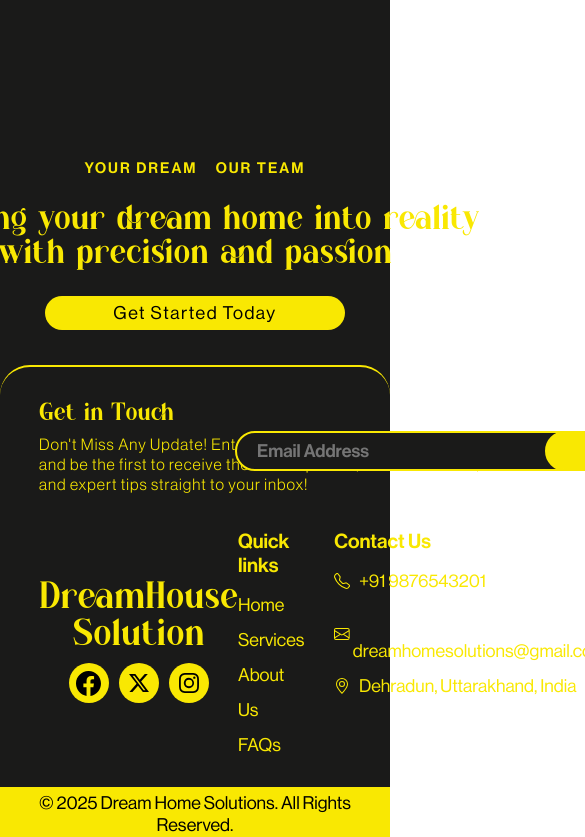
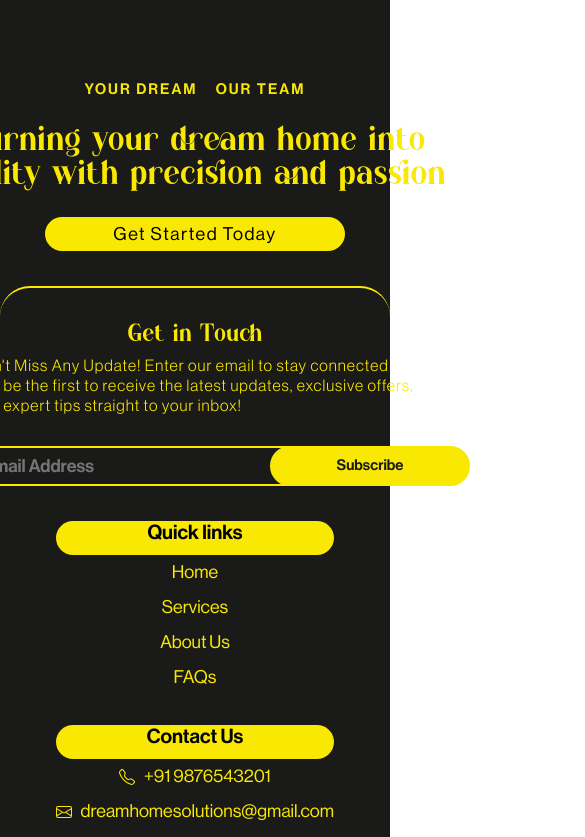
Before and after one commit to satpalsingh007/Dream-Home-Solution, a React (Vite) app: page / in a window 390 px wide. Shown: the part 4160-4997 px from the top of the page, 585 px wide, since content can reach past the window. Built offline with nearby package versions, Linux system fonts and the light colour scheme.

Commit message:
new commit

```diff
--- a/index.html
+++ b/index.html
@@ -8,8 +8,8 @@
     <link rel="stylesheet" href="./style/header.css">
     <link rel="stylesheet" href="./style/homepage.css">
     <link rel="stylesheet" href="./style/contactus.css">
+    <link rel="stylesheet" href="./style/footer.css">
     <link rel="stylesheet" href="./style/responsive.css">
-    <link rel="stylesheet" href="./style/footer.css">
 </head>
 <body class="body">
     <div id="main"></div>
--- a/src/components/Footer.js
+++ b/src/components/Footer.js
@@ -115,7 +115,7 @@ const Footer = () => {
               &nbsp; &nbsp;Dehradun, Uttarakhand, India
             </div>
           </div>
-          <div>
+          <div className="footer-mid-second-legal">
             <h3>Legal</h3>
             <div>Privacy Policy</div>
             <div>Terms of Services</div>
--- a/style/responsive.css
+++ b/style/responsive.css
@@ -42,7 +42,22 @@
   .contactus-form-section {
     padding: 10vh 3vw;
   }
+  /* footer */
+  /* .footer{
+    gap: 20px;
+  } */
 }
+
+@media (max-width: 1250px){
+  .footer-mid{
+    flex-direction: column;
+    gap: 10px;
+    width: 100%;
+    align-items: center;
+
+  }
+}
+
 @media (max-width: 1000px) {
   /* header */
   .header {
@@ -195,6 +210,42 @@
   .contactus-form-section {
     padding: 10vh 3vw;
   }
+
+  /* Footer */
+  .footer{
+    gap: 25px;
+  }
+  .footer-mid{
+    gap: 0;
+    align-items: center;
+    justify-content: center;
+    padding: 2vh 10vw 0;
+  }
+  .footer-mid-left{
+    width: 100%;
+    align-items: center;
+    justify-content: center;
+    align-items: justify;
+  }
+  .footer-mid-left p{
+    text-align: center;
+    width: 100%;
+  }
+  .footer-mid-second{
+    flex-direction: column-reverse;
+    gap: 10px;
+  }
+  .footer-mid-second-right div h3{
+    justify-content: center;
+    text-align: center;
+  }
+
+  .footer-mid-second-right div div{
+    justify-content: center;
+  }
+  .footer-mid-second-left{
+    padding-bottom: 5vh;
+  }
 }
 
 @media (max-width: 800px) {
@@ -266,6 +317,12 @@
     width: 90%;
   }
 }
+@media (max-width: 710px){
+  .footer-mid-second{
+    padding: 0 5vw;
+  }
+
+}
 @media (max-width: 700px) {
   .homepage {
     gap: 5px;
@@ -294,6 +351,23 @@
     font-size: 12px;
     text-align: left;
   }
+  /* footer */
+  .footer{
+    gap: 15px;
+  }
+  .footer-mid-second-right{
+    flex-wrap: wrap;
+    /* align-items: center; */
+    gap: 10px;
+    justify-content: space-around;
+    padding-bottom: 30px;
+  }
+  .footer-mid-right input{
+    width: 60vw;
+  }
+  .footer-mid-right div{
+    width: 20vw;
+  }
 }
 
 @media (max-width: 600px) {
@@ -307,6 +381,18 @@
 
     /* height: 100%; */
     /* right: 1px; */
+  }
+  /* footer */
+  .footer-top{
+    width: 100vw;
+  }
+  .footer-top h3{
+    width: auto;
+    padding: 0 5vw;
+    font-size: 25px;
+  }
+  .footer-mid-right input{
+    width: 300px;
   }
 }
 @media (max-width: 550px) {
@@ -324,4 +410,25 @@
     padding: 0;
     padding-bottom: 10px;
   }
+  .footer-mid-second-right{
+    flex-direction: column;
+  }
+  .footer-mid-right input{
+    /* left: 20px; */
+  }
+  .footer-mid-second-right div h3{
+    background-color: #f9e802;
+    border-radius: 20px;
+    padding: 2vh;
+    padding: 0;
+    color: black;
+    display: flex;
+    align-items: center;
+    justify-content: center;
+
+
+  }
+  .footer-mid-second-right div div{
+    border: none;
+  }
 }
--- a/style/style.css
+++ b/style/style.css
@@ -29,6 +29,7 @@
 }
 body{
     overflow-x: hidden;
+    width: 100vw;
 }
 .custom-cursor{
     height: 20px;
```
Also changed, not shown: 7 other files (tests, documents, lock files or other folders).
